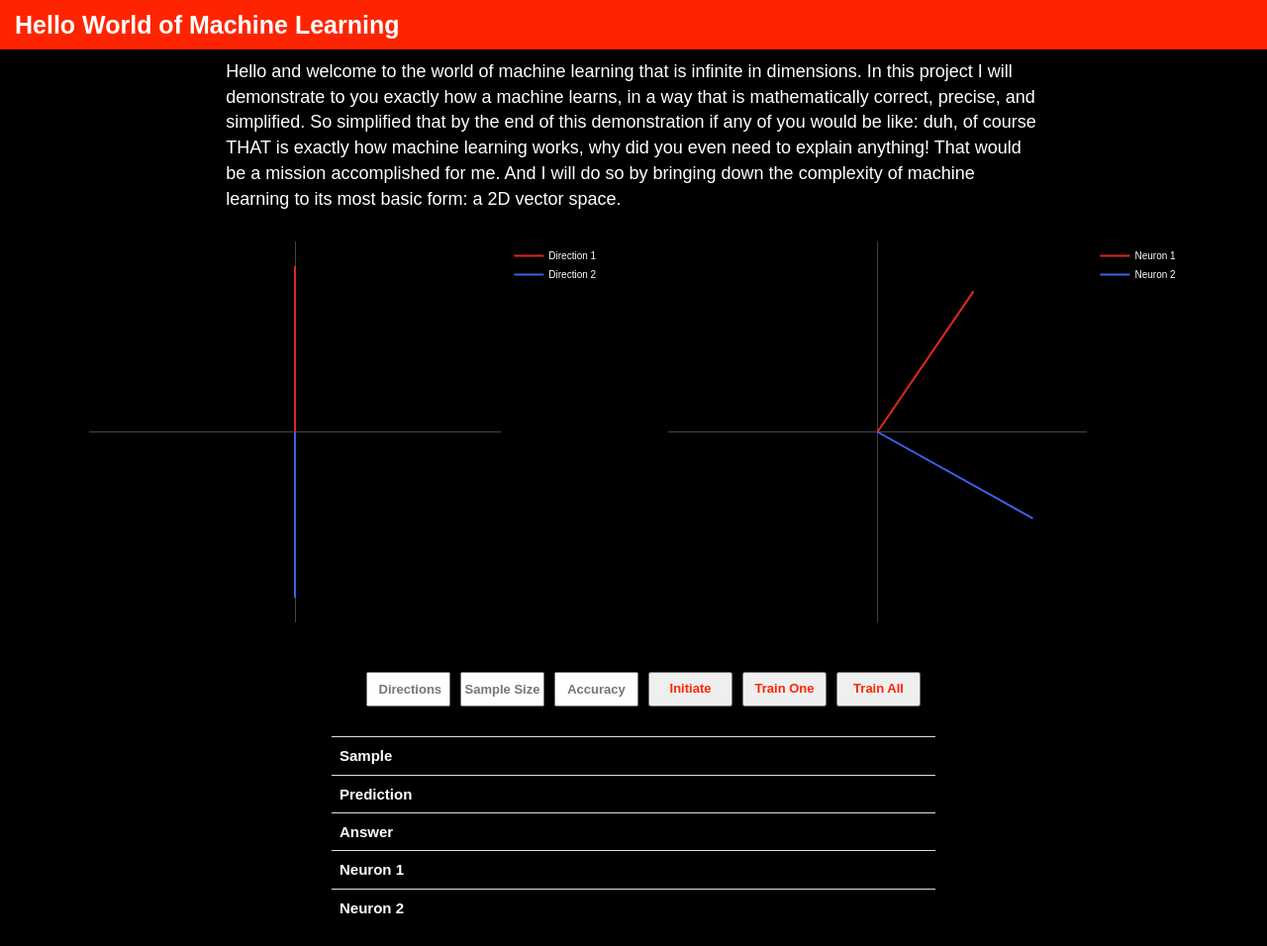
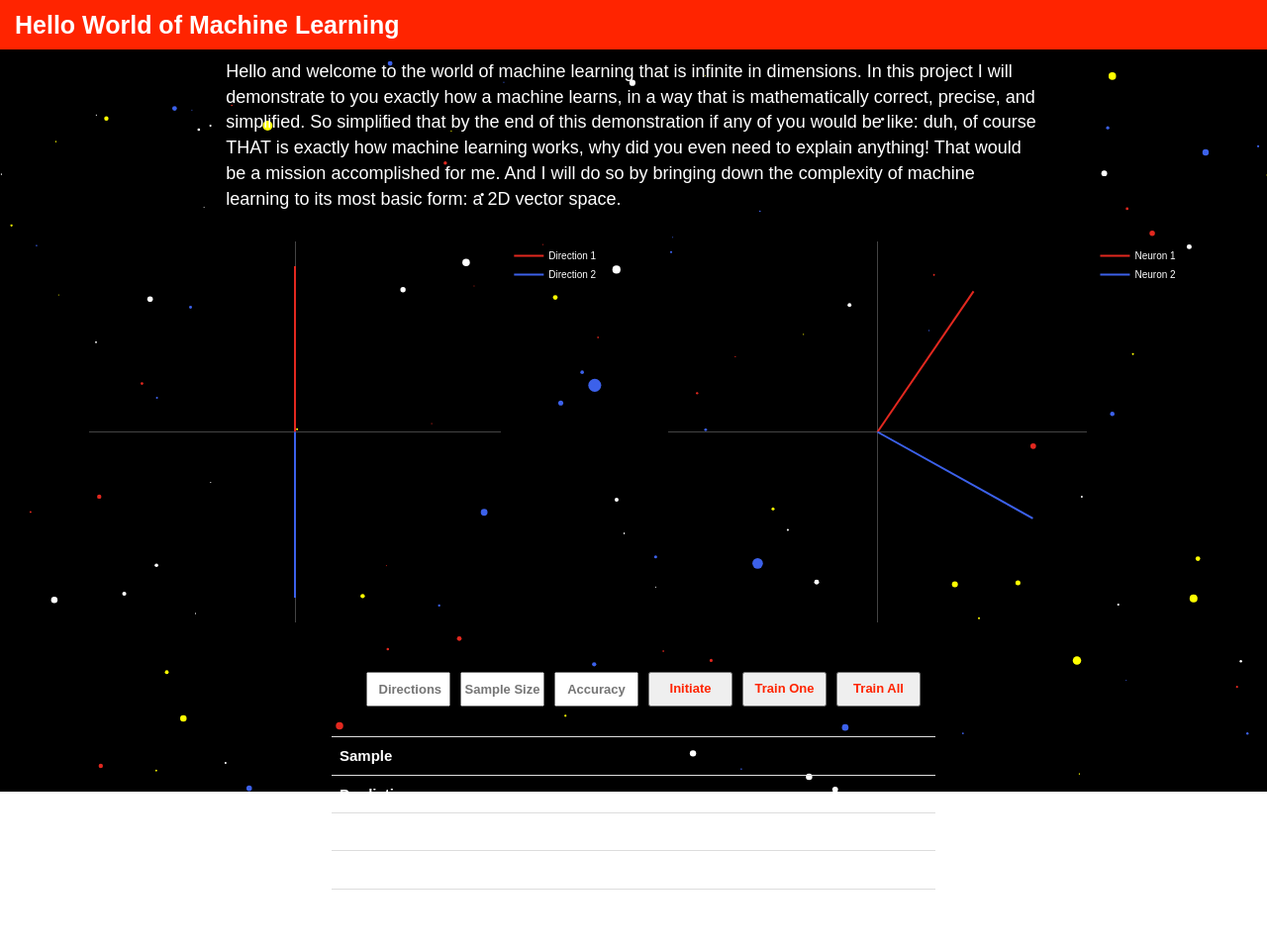
Before and after one commit to qingyangucb/Hello_World_ML, a Flask app: page / in a window 1280 px wide. Shown: the whole page at 99% size. Run offline with Flask 2, Linux system fonts and the light colour scheme; lists and menus that the app fills with data are empty; some libraries are stand-ins or nearby versions.

Commit message:
added colorful starfield background saw on youtube, added an accuracy display

```diff
--- a/app.py
+++ b/app.py
@@ -80,35 +80,50 @@
 	answers = answers.tolist()
 	results = [delta,tempA,tempError,answers,x[counter],y[counter]]
 	counter += 1
-	print(thetas)
-	print('_____________________')
-	print(directions)
-	print('_____________________')
+	# print(thetas)
+	# print('_____________________')
+	# print(directions)
+	# print('_____________________')
 
 	return jsonify(results)
 
-# @app.route("/trainAll")
-# def trainAllRoute():
-# 	global counter
-# 	global thetas
-# 	counter = 0
-# 	print(f'counter {counter}')
-# 	delta, tempA, tempError, answers = trainOne(x,y,thetas,directions)
-# 	# deltaR = np.around(delta, decimals=2)
-# 	# tempAR = np.around(tempA, decimals=2)
-# 	# tempErrorR = np.around(tempError, decimals=2)
-# 	# answersR = np.around(answers, decimals=2)
-# 	# xR = np.around(x[counter], decimals=2)
-# 	# yR = np.around(y[counter], decimals=2)
 
-# 	thetas += delta
-# 	delta = delta.tolist()
-# 	tempError = tempError.tolist()
-# 	tempA = tempA.tolist()
-# 	answers = answers.tolist()
-# 	results = [delta,tempA,tempError,answers,x[counter],y[counter]]
 
-# 	return jsonify(results)
+@app.route("/trainAll")
+def trainAllRoute():
+	global counter, directions
+	global thetas, x, y
+	counter = 0
+	print(f'counter {counter}')
+	delta = trainEpoch(x,y,thetas,directions)
+	# deltaR = np.around(delta, decimals=2)
+	# tempAR = np.around(tempA, decimals=2)
+	# tempErrorR = np.around(tempError, decimals=2)
+	# answersR = np.around(answers, decimals=2)
+	# xR = np.around(x[counter], decimals=2)
+	# yR = np.around(y[counter], decimals=2)
+	print('this is delta:')
+	print(delta)
+	print(type(delta))
+	# thetas += delta
+	delta = delta.tolist()
+
+	# print(thetas)
+	# print('_____________________')
+	# print(directions)
+	# print('_____________________')
+
+	return jsonify(delta)
+
+@app.route("/accuracyOne/<thetas1x>/<thetas1y>/<thetas2x>/<thetas2y>/<D1x>/<D1y>/<D2x>/<D2y>")
+def accuracyOne(thetas1x,thetas1y,thetas2x,thetas2y,D1x,D1y,D2x,D2y):
+	global x, y
+	directions = np.array([[D1x,D1y],[D2x,D2y]])
+	directions = directions.astype(np.float)
+	thetas = np.array([[thetas1x,thetas1y],[thetas2x,thetas2y]])
+	thetas = thetas.astype(np.float)
+	accuracy = testModel(x,y,thetas,directions)
+	return jsonify(accuracy)
 
 
 if __name__ == "__main__":
--- a/generateFunctions.py
+++ b/generateFunctions.py
@@ -1,5 +1,4 @@
 import numpy as np
-from keras.utils import to_categorical
 from scipy.special import softmax
 
 def unit_vector(vector):
@@ -39,7 +38,7 @@
 		elif index == 1:
 			answer = [0,1]
 		answers.append(answer)
-		print(answers)
+		# print(answers)
 
 	answers = np.asarray(answers)
 
@@ -88,7 +87,7 @@
 		tempAns = answers[i,:]
 		tempError = tempAns - tempA
 		delta += np.outer(tempError,point)
-	delta = delta/size
+
 
 
 	return delta, z, answers
@@ -99,6 +98,7 @@
 	count = 0
 	xy = np.column_stack((x,y))
 	z = np.matmul(xy, np.transpose(thetas))
+
 	for i in range(0, size):
 		if np.argmax(z[i]) == np.argmax(answers[i]):
 			count += 1
--- a/static/css/styles.css
+++ b/static/css/styles.css
@@ -1,10 +1,25 @@
 body {
-  background: url("/static/background.jpg") no-repeat center center fixed;
+/*  background: url("/static/background.jpg") no-repeat center center fixed;
   -webkit-background-size: cover;
   -moz-background-size: cover;
   -o-background-size: cover;
-  background-size: cover;
+  background-size: cover;*/
+  padding: 0;
+  margin: 0;
 }
+
+canvas {
+  vertical-align: top;
+  /*horizontal-align: left;*/
+  position: fixed;
+  top:0;
+  left:0;
+  z-index: -1;
+
+
+
+}
+
 
 .intro{
   font-family: “Copperplate Gothic Bold”, sans-serif;
@@ -16,10 +31,10 @@
   margin-top: 30px;
 }
 
-.text-justify {
+/*.text-justify {
   text-align: justify;
 }
-
+*/
 .navbar-custom {
   height: 15px;
   background-color: #ff2400
@@ -45,29 +60,29 @@
   color: #ffffff;
 }
 
-.img-center-land-page {
+/*.img-center-land-page {
   display: block;
   margin-left: auto;
   margin-right: auto;
   width: 50%;
-}
+}*/
 
-.img-center-sm-viz {
+/*.img-center-sm-viz {
   display: block;
   margin-left: auto;
   margin-right: auto;
   margin-top:  auto;
   margin-bottom: auto;
   width: 50%;
-}
+}*/
 
 
-canvas {
+/*canvas {
   width: 100%;
   height: 100%;
   display: block;
   margin-top: 0px;
-}
+}*/
 
 .table{
   font-family: “Copperplate Gothic Bold”, sans-serif;
@@ -75,8 +90,8 @@
   /*text-shadow: -1px -1px 0 black, 1px -1px 0 black, -1px 1px 0 black, 1px 1px 0 white;*/
   font-size: 15px;
   /*margin-left: 15px;*/
-  margin-bottom:50px
-  margin-top: 100px;
+/*  margin-bottom:50px
+  margin-top: 100px;*/
 }
 
 .modebar{
--- a/static/js/helper.js
+++ b/static/js/helper.js
@@ -15,3 +15,68 @@
 	return [x[0]/l,x[1]/l]
 
 }
+
+// The starfield background is from a youtube channel https://www.youtube.com/watch?v=17WoOqgXsRM
+let stars = [];
+
+let speed;
+
+
+
+function setup() {
+  createCanvas(window.innerWidth, window.innerHeight);
+  for (let i = 0; i < 800; i++) {
+    stars[i] = new Star();
+  }
+}
+
+
+
+function draw() {
+  speed = map(mouseX/2, 0, width, 0, 50);
+  background(0);
+  translate(width / 2, height / 2);
+  for (let i = 0; i < stars.length; i++) {
+    stars[i].update();
+    stars[i].show();
+  }
+}
+
+function Star() {
+  this.x = random(-width, width);
+  this.y = random(-height, height);
+  this.z = random(width);
+  this.pz = this.z;
+
+  this.update = function() {
+    this.z = this.z - speed;
+    if (this.z < 1) {
+      this.z = width;
+      this.x = random(-width, width);
+      this.y = random(-height, height);
+      this.pz = this.z;
+    }
+  };
+
+  this.show = function() {
+  	var colors = ['#E2281F','#3C61EA', '#FFFF00', '#ffffff'];
+  	var color = colors[Math.floor(Math.random() * colors.length)]
+
+    fill(color);
+    noStroke();
+
+    var sx = map(this.x / this.z, 0, 1, 0, width);
+    var sy = map(this.y / this.z, 0, 1, 0, height);
+
+    var r = map(this.z, 0, width, 16, 0);
+    ellipse(sx, sy, r, r);
+
+    var px = map(this.x / this.pz, 0, 1, 0, width);
+    var py = map(this.y / this.pz, 0, 1, 0, height);
+
+    this.pz = this.z;
+
+    stroke(color);
+    line(px, py, sx, sy);
+  };
+}
--- a/static/js/logic.js
+++ b/static/js/logic.js
@@ -66,8 +66,9 @@
 }
 
 function trainOne() {
-	var url = 'trainOne'
-	d3.json(url).then(function(results) {
+	console.log('trainOne called');
+	var url1 = 'trainOne';
+	d3.json(url1).then(function(results) {
 		// console.log(results)
 		delta = results[0];
 		tempA = results[1];
@@ -101,8 +102,8 @@
 		var thetas2yR = thetas2y.toFixed(2);
 		var thetas2R = [thetas2xR, thetas2yR];
 
-		var tempA1R = tempA[0][0].toFixed(2)+'%';
-		var tempA2R = tempA[0][1].toFixed(2)+'%';
+		var tempA1R = (tempA[0][0]*100).toFixed(0)+'%';
+		var tempA2R = (tempA[0][1]*100).toFixed(0)+'%';
 		var tempAR = [tempA1R, tempA2R];
 
 
@@ -136,56 +137,71 @@
 		})
 
 
+	var url2 = 'accuracyOne/'
+	+ thetas1x + '/'+ thetas1y + '/' + thetas2x + '/' + thetas2y
+	+ '/' + D1x + '/'+ D1y + '/' + D2x + '/' + D2y;
+	d3.json(url2).then(function(results) {
+		accuracy = (results*100).toFixed(0)+'%'
+		document.getElementById('accuracy').value = accuracy;
+		document.getElementById('accuracy').style = "color: #3C61EA";
+	})
+
+
 }
 
-// function trainAll() {
-// 	var url = 'trainAll'
-// 	d3.json(url).then(function(results) {
-// 		// console.log(results)
-// 		delta = results[0];
-// 		tempA = results[1];
-// 		tempError = results[2];
-// 		ans = results[3];
-// 		console.log(ans[0]);
-// 		console.log(tempA[0][0]);
-// 		x = results[4];
-// 		y = results[5];
-// 		xy = [x,y]
-// 		thetas1x += delta[0][0];
-// 		thetas1y += delta[0][1];
-// 		thetas1 = [thetas1x, thetas1y]
-// 		thetas2x += delta[1][0];
-// 		thetas2y += delta[1][1];
-// 		thetas2 = [thetas2x, thetas2y]
-// 		// console.log(`thetas1x is ${thetas1x}`)
-// 		// console.log(`delta00 is ${delta[0][0]}`)
-// 		// console.log(`thetas1 is ${thetas1}`)
-// 		var xR = x.toFixed(2);
-// 		var yR = y.toFixed(2);
-// 		var xyR = [xR,yR];
-// 		var thetas1xR = thetas1x.toFixed(2);
-// 		var thetas1yR = thetas1y.toFixed(2);
-// 		var thetas1R = [thetas1xR, thetas1yR];
-// 		var thetas2xR = thetas2x.toFixed(2);
-// 		var thetas2yR = thetas2y.toFixed(2);
-// 		var thetas2R = [thetas2xR, thetas2yR];
+// console.log(`this is screen width ${window.innerWidth}`)
+// console.log(`this is screen height ${window.innerHeight}`)
+function trainAll() {
+	console.log('trainAll called');
+	var url1 = 'trainAll';
+	d3.json(url1).then(function(results) {
+		tabeCounter = 0;
+		delta = results[0];
 
-// 		var tempA1R = tempA[0][0].toFixed(2);
-// 		var tempA2R = tempA[0][1].toFixed(2);
-// 		var tempAR = [tempA1R, tempA2R];
+		thetas1x += delta[0][0];
+		thetas1y += delta[0][1];
+		thetas1 = [thetas1x, thetas1y]
+		thetas2x += delta[1][0];
+		thetas2y += delta[1][1];
+		thetas2 = [thetas2x, thetas2y]
+
+		var thetas1xR = thetas1x.toFixed(2);
+		var thetas1yR = thetas1y.toFixed(2);
+		var thetas1R = [thetas1xR, thetas1yR];
+		var thetas2xR = thetas2x.toFixed(2);
+		var thetas2yR = thetas2y.toFixed(2);
+		var thetas2R = [thetas2xR, thetas2yR];
+		for (var i = 0; i < 5; i++) {
+		  document.getElementById(`xy${i}`).style="color:#FFFFFF";
+		  document.getElementById(`xy${i}`).innerHTML="";
+		  document.getElementById(`p${i}`).style="color:#FFFFFF";
+		  document.getElementById(`p${i}`).innerHTML="";
+		  document.getElementById(`a${i}`).style="color:#FFFFFF";
+		  document.getElementById(`a${i}`).innerHTML="";
+		  document.getElementById(`m${i}`).style="color:#FFFFFF";
+		  document.getElementById(`m${i}`).innerHTML="";
+		  document.getElementById(`n${i}`).style="color:#FFFFFF";
+		  document.getElementById(`n${i}`).innerHTML="";
+		}
 
 
+// print current values to table
 
-// 		document.getElementById(`xy${tableCounter}`).innerHTML = xyR;
-// 		document.getElementById(`p${tableCounter}`).innerHTML = tempAR;
-// 		document.getElementById(`a${tableCounter}`).innerHTML = ans;
-// 		document.getElementById(`m${tableCounter}`).innerHTML = thetas1R;
-// 		document.getElementById(`n${tableCounter}`).innerHTML = thetas2R;
-// 		tableCounter += 1
-// 		if (tableCounter ==5) {
-// 			tableCounter = 0;
-// 		}
+		document.getElementById('m0').innerHTML = thetas1R;
+		document.getElementById('m0').style="color:#FFFF00";
+		document.getElementById('n0').innerHTML = thetas2R;
+		document.getElementById('n0').style="color:#FFFF00";
 
-// 	})
+		}
 
-// }
+	)
+	// var url2 = 'accuracyOne/'
+	// + thetas1x + '/'+ thetas1y + '/' + thetas2x + '/' + thetas2y
+	// + '/' + D1x + '/'+ D1y + '/' + D2x + '/' + D2y;
+	// d3.json(url2).then(function(results) {
+	// 	accuracy = (results*100).toFixed(0)+'%'
+	// 	document.getElementById('accuracy').value = accuracy;
+	// 	document.getElementById('accuracy').style = "color: #3C61EA";
+	// })
+
+}
--- a/templates/index.html
+++ b/templates/index.html
@@ -10,6 +10,19 @@
   <script src="https://maxcdn.bootstrapcdn.com/bootstrap/3.4.0/js/bootstrap.min.js"></script>
 
   <link rel="stylesheet" href="{{ url_for('static', filename='css/styles.css') }}">
+
+  <script type="text/javascript" src="https://cdn.jsdelivr.net/npm/p5@0.10.2/lib/p5.min.js"></script>
+
+
+  <script type="text/javascript" src="https://cdn.jsdelivr.net/npm/p5@0.10.2/lib/addons/p5.sound.min.js"></script>
+
+<!--   <script type="text/javascript" src="sketch.js"></script>
+  <script type="text/javascript" src="Star.js"></script> -->
+
+
+  <!-- <script type="text/javascript" src="/static/js/logic.js"></script> -->
+
+  <style> body {padding: 0; margin: 0;} canvas {vertical-align: top;} </style>
 </head>
 
 <body>
@@ -26,6 +39,7 @@
   <!-- ****************************** Intro ****************************** -->
   <p>&nbsp</p>
   <p>&nbsp</p>
+
   <div class = 'col-md-8 col-md-offset-2 intro'>
     <row>
       <p>Hello and welcome to the world of machine learning that is infinite in dimensions. In this project I will demonstrate to you exactly how a machine learns, in a way that is mathematically correct, precise, and simplified. So simplified that by the end of this demonstration if any of you would be like: duh, of course THAT is exactly how machine learning works, why did you even need to explain anything! That would be a mission accomplished for me. And I will do so by bringing down the complexity of machine learning to its most basic form: a 2D vector space.
@@ -154,5 +168,6 @@
   <script type="text/javascript" src="/static/js/helper.js"></script>
   <script type="text/javascript" src="/static/js/logic.js"></script>
 
+
 </body>
 </html>
```
